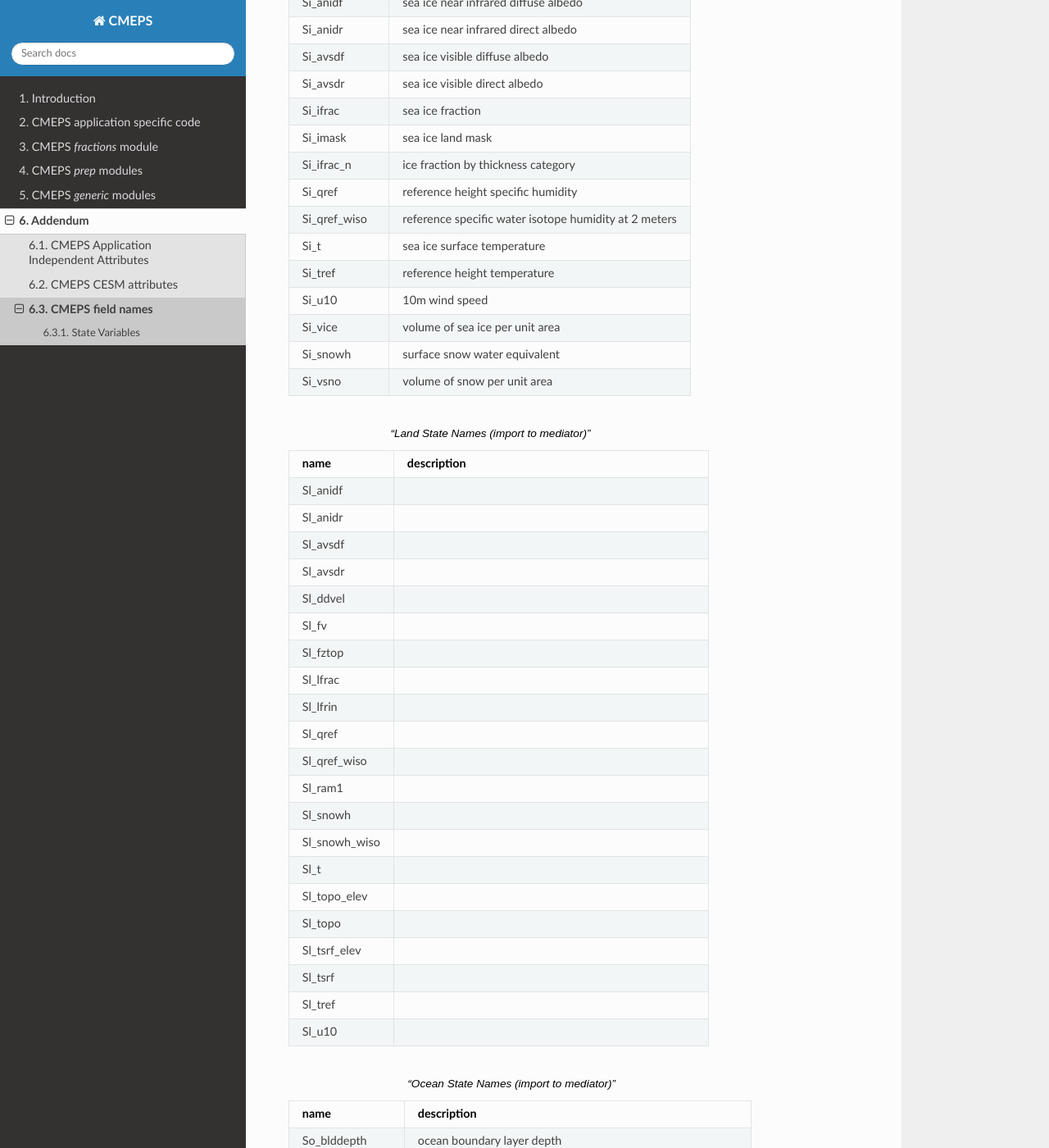
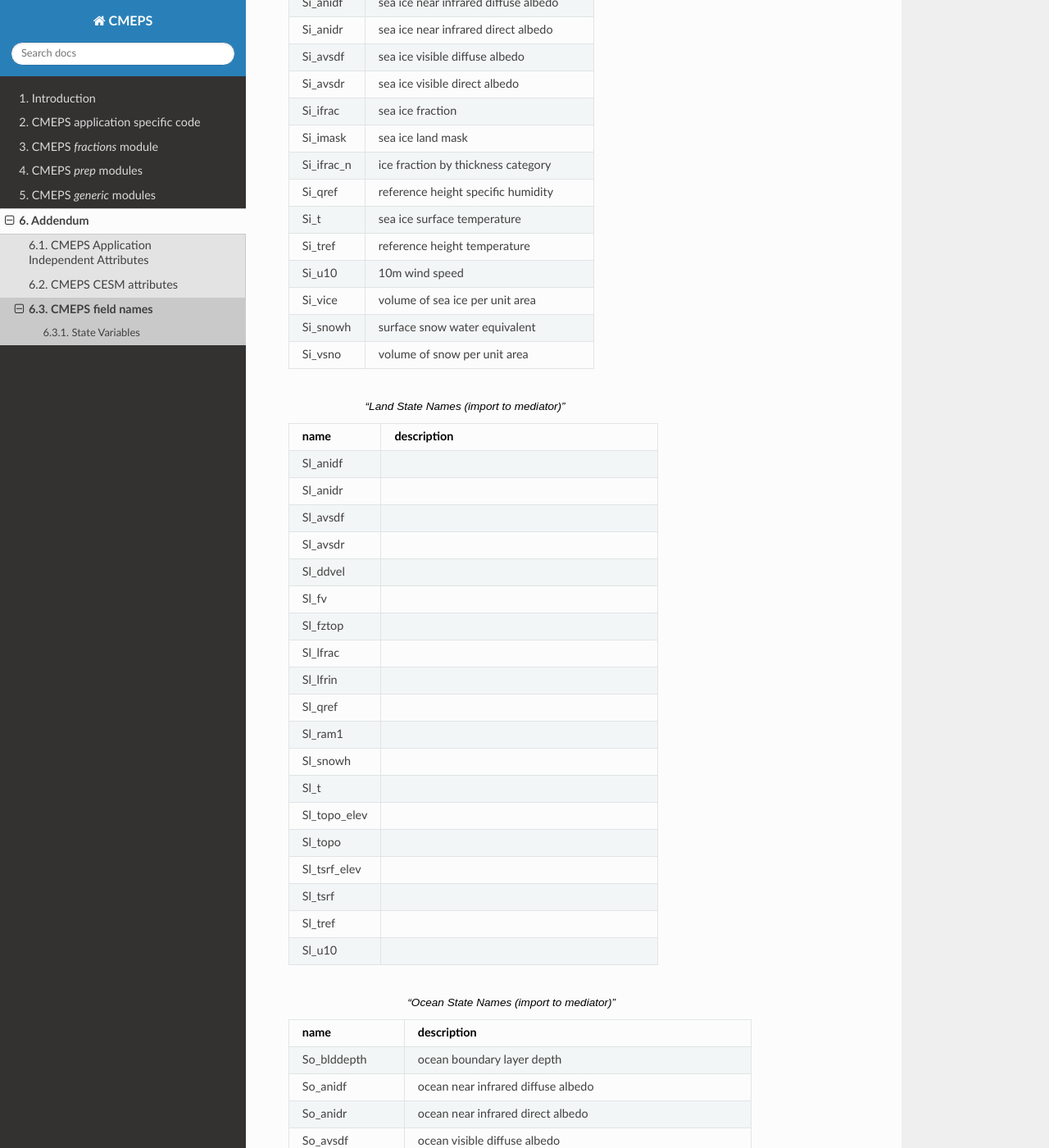
Before and after one commit to ESCOMP/CMEPS, a Sphinx documentation site: the page built from doc/source/addendum/fieldnames.rst, in a window 1280 px wide and 1400 px high, scrolled down 815 px. Shown: the whole window at 82% size. Built offline with Sphinx 7.4.7 and the Read the Docs theme 3.1.0, drawn with Linux system fonts in a browser that asks for light colours; comment, search, counter and statistics services are not loaded.

Commit message:
removed all references to water isotopes - since this will be heavily refactored in upcoming work

```diff
--- a/doc/source/addendum/fieldnames.rst
+++ b/doc/source/addendum/fieldnames.rst
@@ -34,7 +34,6 @@ The following state names are currently supported. Note that each application mi
    "Si_imask", "sea ice land mask"
    "Si_ifrac_n", "ice fraction by thickness category"
    "Si_qref", "reference height specific humidity"
-   "Si_qref_wiso", "reference specific water isotope humidity at 2 meters"
    "Si_t", "sea ice surface temperature"
    "Si_tref", "reference height temperature"
    "Si_u10", "10m wind speed"
@@ -56,10 +55,8 @@ The following state names are currently supported. Note that each application mi
    "Sl_lfrac", ""
    "Sl_lfrin", ""
    "Sl_qref", ""
-   "Sl_qref_wiso", ""
    "Sl_ram1", ""
    "Sl_snowh", ""
-   "Sl_snowh_wiso", ""
    "Sl_t", ""
    "Sl_topo_elev", ""
    "Sl_topo", ""
```
Also changed, not shown: 13 other files.
